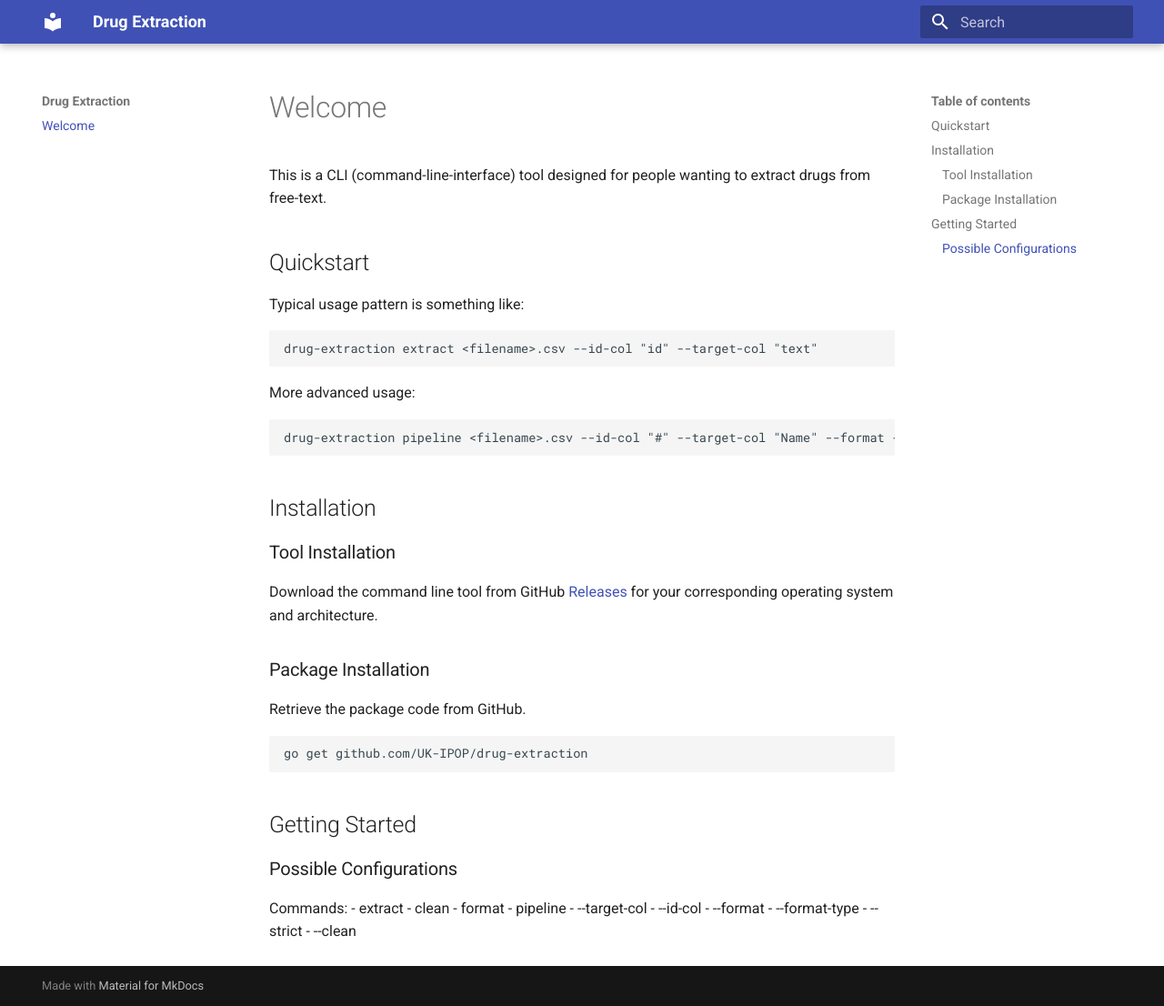
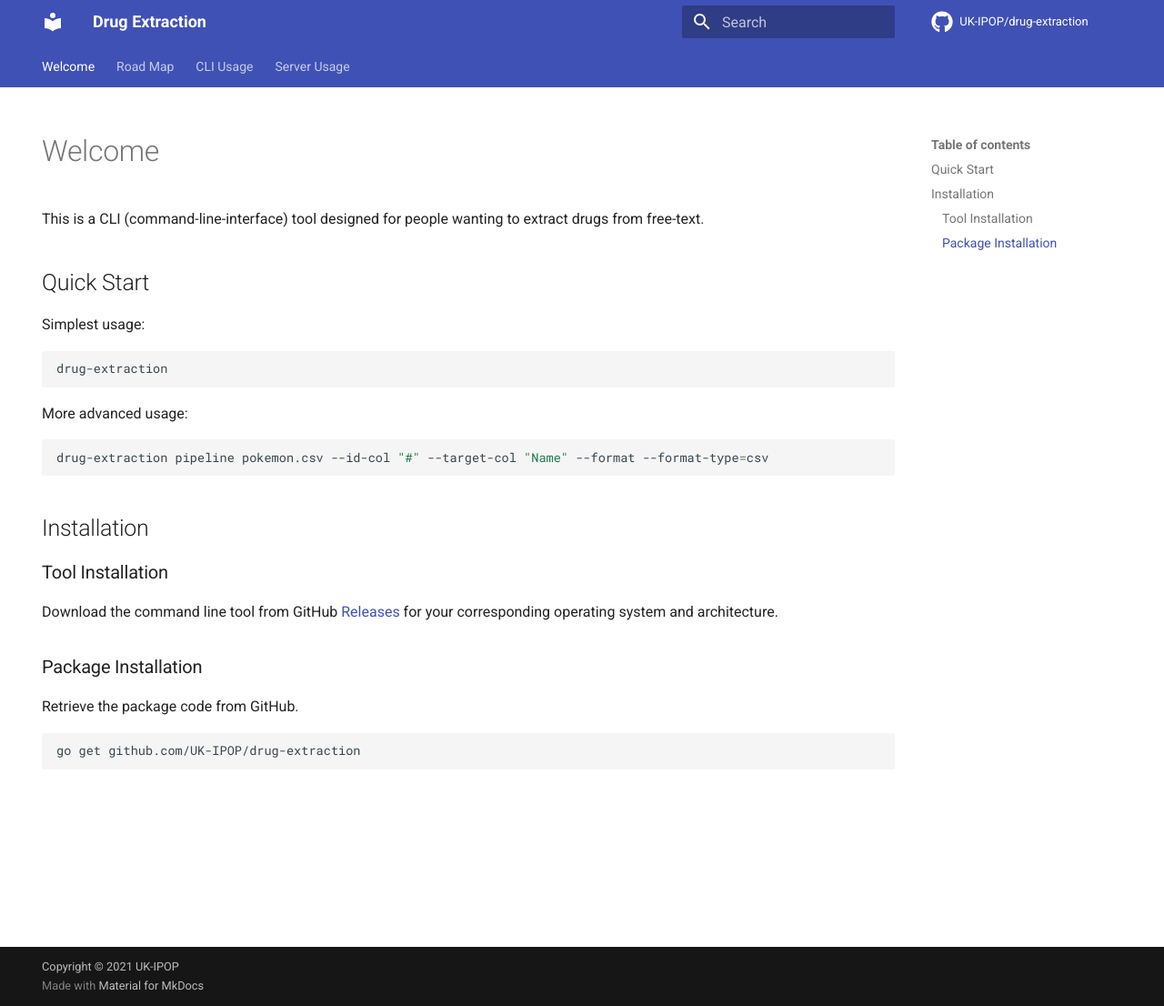
Before and after one commit to UK-IPOP/drug-extraction, an MkDocs documentation site: the page built from docs/docs/index.md, in a window 1280 px wide and 1106 px high. Shown: the whole window at 91% size. Built offline with MkDocs 1.6.1 and Material for MkDocs 9.7.7, drawn with Linux system fonts in a browser that asks for light colours; comment, search, counter and statistics services are not loaded.

Commit message:
Update docs.

````diff
--- a/docs/docs/index.md
+++ b/docs/docs/index.md
@@ -1,19 +1,25 @@
+---
+hide:
+  - navigation
+---
+
 # Welcome
 
 This is a CLI (command-line-interface) tool designed for
 people wanting to extract drugs from free-text.
 
-## Quickstart
+## Quick Start
 
-Typical usage pattern is something like:
+Simplest usage:
 
 ```bash
-drug-extraction extract <filename>.csv --id-col "id" --target-col "text"
+drug-extraction
 ```
 
 More advanced usage:
+
 ```bash
-drug-extraction pipeline <filename>.csv --id-col "#" --target-col "Name" --format --format-type=csv
+drug-extraction pipeline pokemon.csv --id-col "#" --target-col "Name" --format --format-type=csv
 ```
 
 ## Installation
@@ -30,19 +36,3 @@ Retrieve the package code from GitHub.
 ```bash
 go get github.com/UK-IPOP/drug-extraction
 ```
-
-## Getting Started
-
-### Possible Configurations
-
-Commands:
-- extract
-- clean
-- format
-- pipeline
-- --target-col
-- --id-col
-- --format
-- --format-type
-- --strict
-- --clean
--- a/docs/mkdocs.yml
+++ b/docs/mkdocs.yml
@@ -1,4 +1,28 @@
 site_name: Drug Extraction
 site_url: https://uk-ipop.github.io/drug-extraction/
+
+repo_url: https://github.com/UK-IPOP/drug-extraction
+repo_name: UK-IPOP/drug-extraction
+
 theme:
   name: material
+  icon:
+    repo: fontawesome/brands/github
+  features:
+    - navigation.instant
+    - navigation.tabs
+    - navigation.top
+  palette:
+    primary: indigo
+    accent: deep orange
+  # logo: IPOP-logo.png
+  # favicon: IPOP-logo.png
+
+plugins:
+  - search
+
+markdown_extensions:
+  - pymdownx.highlight
+  - pymdownx.superfences
+
+copyright: Copyright &copy; 2021 UK-IPOP
````
Also changed, not shown: docs/docs/roadmap.md (added, +26 -0 lines), docs/docs/usage-cli.md (added, +57 -0 lines), docs/docs/usage-server.md (added, +52 -0 lines), docs/docs/IPOP-logo.png (added), docs/docs/sample-command-help.png (added), docs/docs/sample-pipeline-help.png (added), docs/docs/sample-web.png (added).
